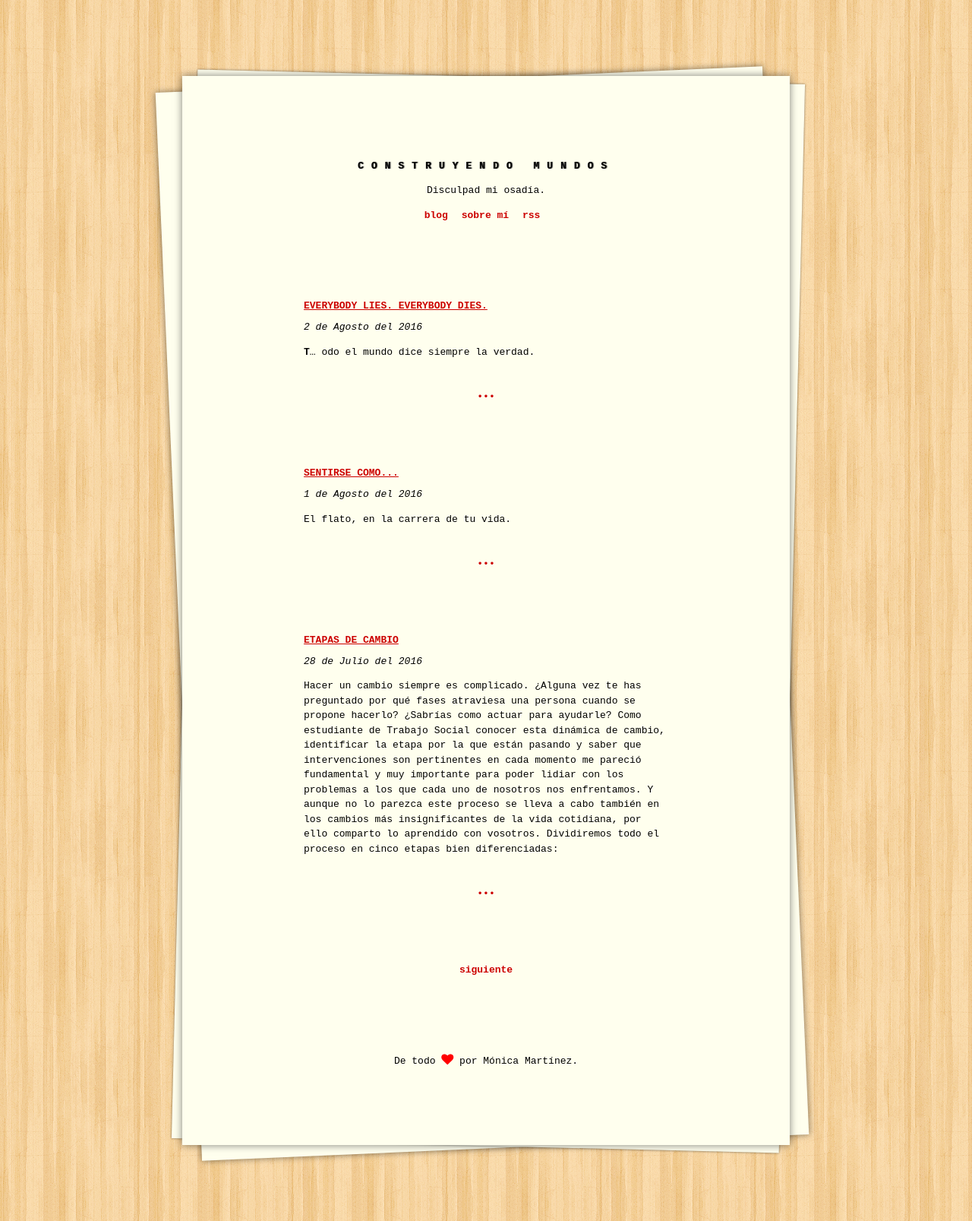
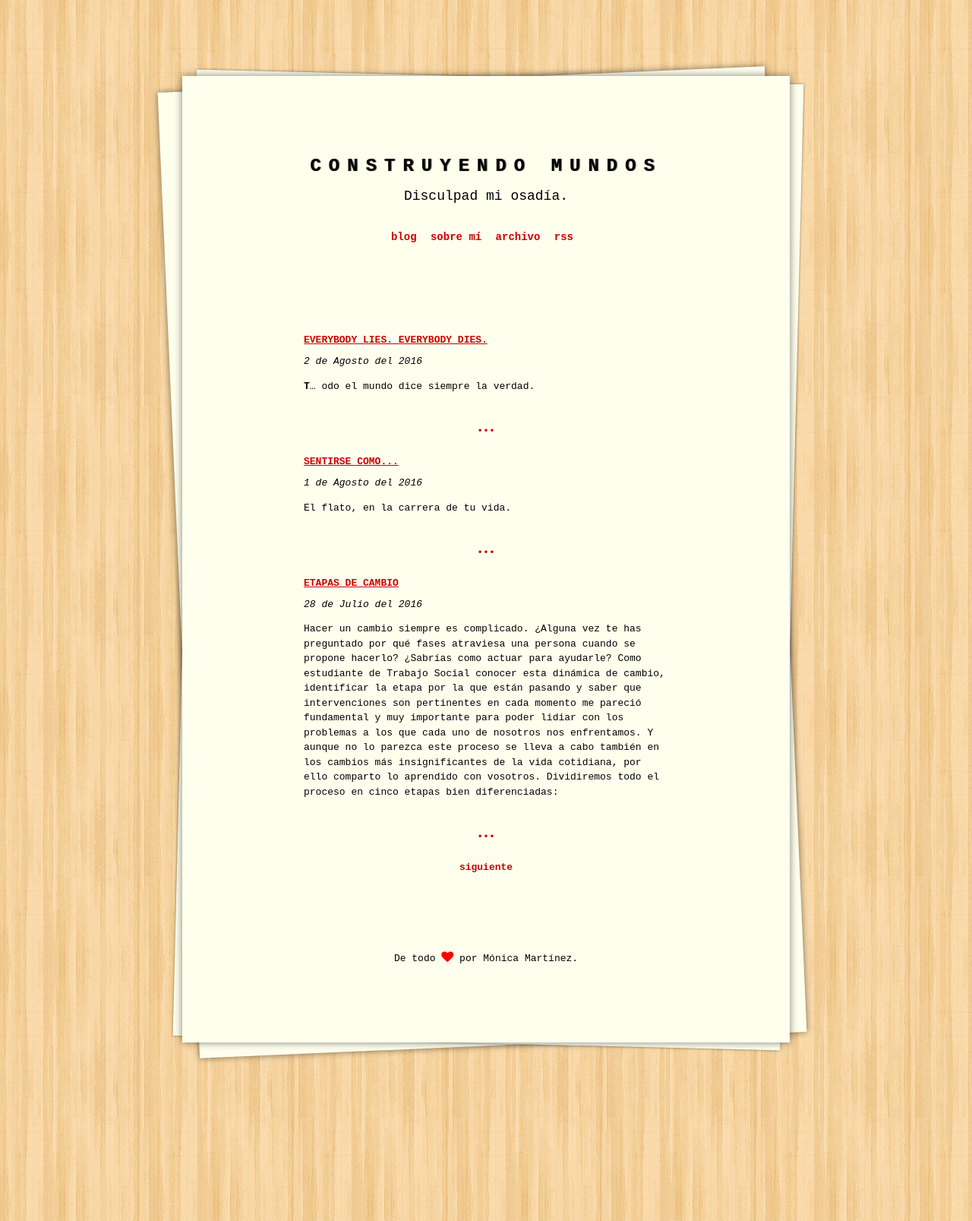
Before and after one commit to monimarlo/monimarlo.github.io, a Jekyll site: the page built from index.html, in a window 1280 px wide. Shown: the whole page at 76% size. Built offline with Jekyll 4.4.1, drawn with Linux system fonts in a browser that asks for light colours; nearby versions of some CDN libraries; the list of posts is cut into pages by our own code.

Commit message:
Added archive page

```diff
--- a/_config.yml
+++ b/_config.yml
@@ -21,5 +21,7 @@
     url: /
   - title: "sobre mí"
     url: /about
+  - title: "archivo"
+    url: /archive
   - title: "rss"
     url: /feed.xml
--- a/_includes/head.html
+++ b/_includes/head.html
@@ -5,6 +5,7 @@
     <meta name="viewport" content="width=device-width, initial-scale=1.0, user-scalable=no">
     <meta name="description" content="{{ site.description }}">
     <link rel="stylesheet" href="//netdna.bootstrapcdn.com/font-awesome/4.6.3/css/font-awesome.css">
+    <script src="https://ajax.googleapis.com/ajax/libs/jquery/2.1.4/jquery.min.js"></script>
     <!--<link rel="canonical" href="{{ page.url | replace:'index.html','' | prepend: site.baseurl | prepend: site.url }}">-->
 
     <!-- Custom CSS -->
--- a/_includes/header.html
+++ b/_includes/header.html
@@ -1,6 +1,6 @@
 <div class="header">
     <h1>
-        <a style="color: #000;" href="{{ site.baseurl }}/">{{ site.title }}</a>
+        <a style="color: #000; font-size:24px;" href="{{ site.baseurl }}/">{{ site.title }}</a>
     </h1>
     <p class="sub">
         {{ site.description }}
--- a/css/main.css
+++ b/css/main.css
@@ -75,13 +75,14 @@
 }
 
 .navlist {
-  padding: 0px 0px;
+  padding: 16px 0px;
 }
 
 .navlist > li {
   display: inline;
   list-style-type: none;
   padding-right: 10px;
+  font-size:14px;
 }
 
 /* headings */
@@ -123,7 +124,7 @@
 
 .posts > li {
   list-style-type: none;
-  margin: 80px 0px;
+  margin: 20px 0px;
 }
 
 .post img {
@@ -199,6 +200,50 @@
   color: #333333;
 }
 
+h2.category_header {
+  text-transform: capitalize;
+}
+
+#category_selector {
+  font-family: monospace;
+  border: 1px solid #C00;;
+  font-size: 16px;
+  color: #C00;;
+  background-color: #ffe;
+  padding: 5px;
+  width: 100%;
+  margin-bottom: 10px;
+  text-transform: capitalize;
+}
+
+.catbloc:not(:target) {
+  display: none;
+}
+
+ul.archive_posts {
+  padding-left: 0;
+  font-family: monospace;
+  margin-top: 0;
+  list-style-type: none;
+  text-align: left;
+  margin-bottom: 10px;
+}
+
+ul.archive_posts li {
+  line-height: 22px;
+  font-size: 14px;
+  margin-bottom: 0px;
+}
+
+ul.archive_posts {
+  color: #aaa;
+  font-size:14px;
+}
+
+.sub {
+  font-size:18px;
+}
+
 @media only screen and (max-device-width: 640px) {
   body {
     overflow-x: hidden;
```
Also changed, not shown: archive.md (added, +47 -0 lines).
